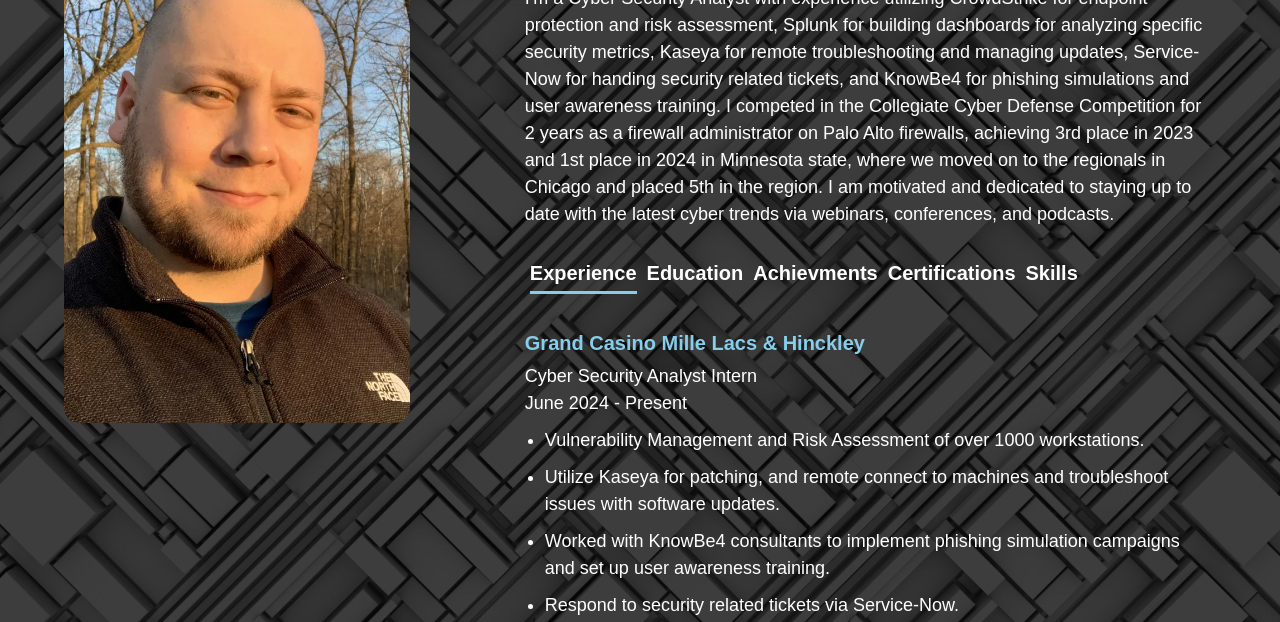
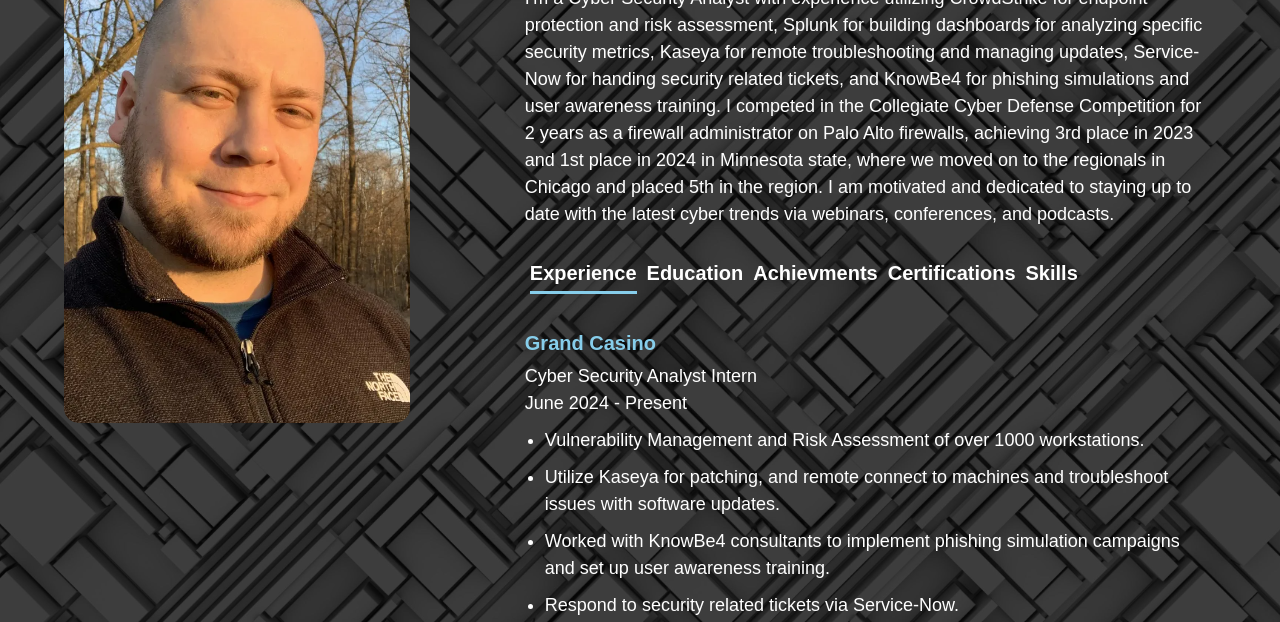
Before and after one commit to travis-goodfella/mywebsite, a plain HTML site: page about.html in a window 1280 px wide. Shown: the part 178-800 px from the top of the page. Drawn offline with Linux system fonts and the light colour scheme.

Commit message:
casino update 4

```diff
--- a/about.html
+++ b/about.html
@@ -39,7 +39,7 @@
 					<p class="tab-links" onclick="opentab('skills')">Skills</p>
 				</div>
 				<div class="tab-contents active-tab" id="experience">
-					<h3>Grand Casino Mille Lacs & Hinckley</h3>
+					<h3>Grand Casino</h3>
 					<p>Cyber Security Analyst Intern<br>June 2024 - Present</p>
 					<ul>
 						<li>Vulnerability Management and Risk Assessment of over 1000 workstations.</li>
```
